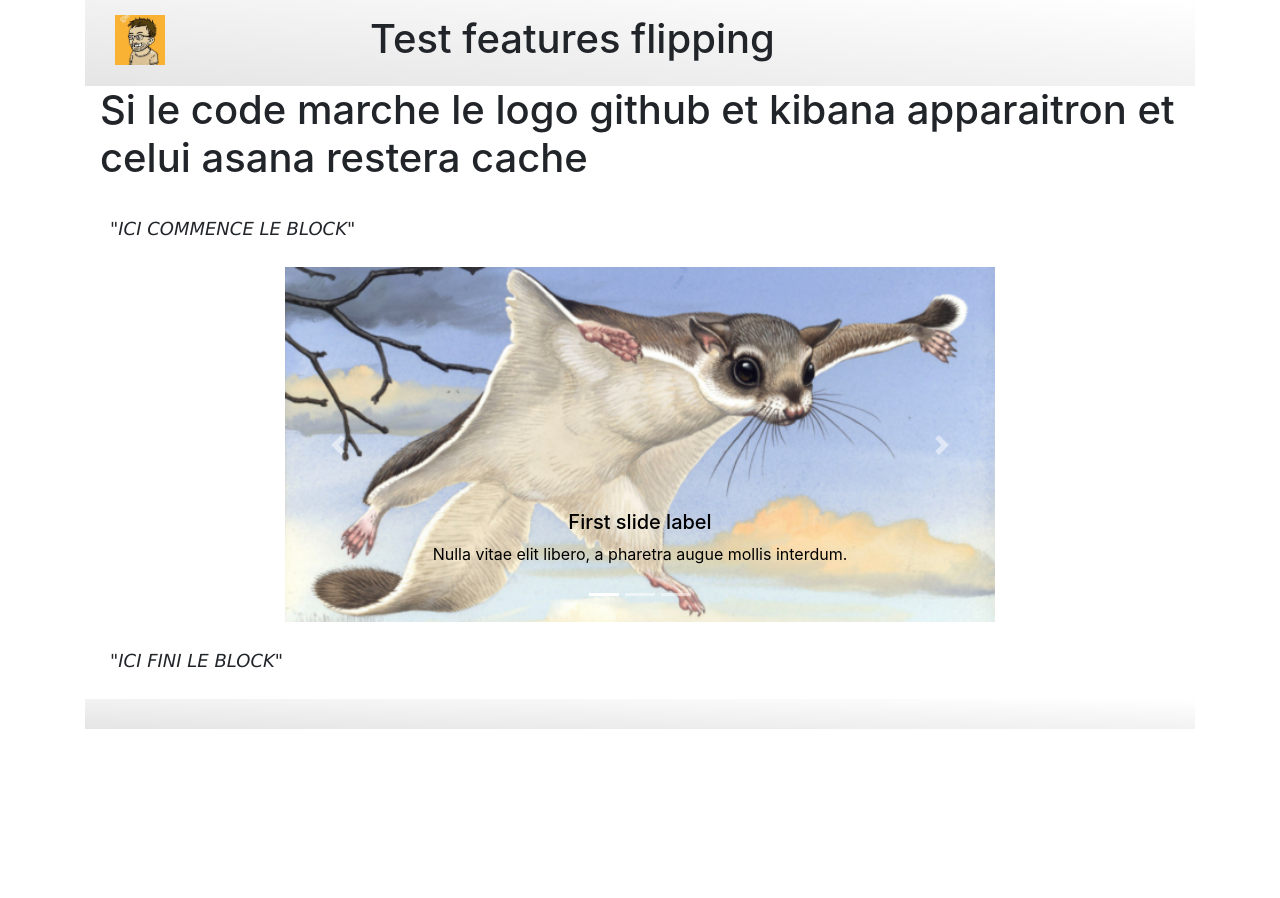
After one commit to shedelin/TestFeatureFliping, a Flask app: page /examplesolo in a window 1280 px wide. The commit adds this page. Run offline with Flask 2, Linux system fonts and the light colour scheme; data that the repository does not hold is empty; parts of the project's set-up code (start-up, migrations or seed data) failed here and were passed over; some libraries are stand-ins or nearby versions.

Commit message:
multi OK solo OK page edition ajout OK home OK

```diff
--- a/main.py
+++ b/main.py
@@ -1,5 +1,4 @@
 from flask import Flask, flash, redirect, render_template, request, session, abort, make_response, url_for
-from random import randint
 import json
 
 from document import Database
@@ -17,16 +16,48 @@ db = Md.db
 def home():
 	return  render_template('home.html')
 
+@app.route('/managefeature')
+def manageFeature():
+	features  = db.Features.find()
+
+	return  render_template('manageFeature.html', datas=features)
+
+@app.route('/examplesolo')
+def exampleSolo():
+	return  render_template('exampleSolo.html')
+
+@app.route('/examplemulti')
+def exampleMulti():
+	return  render_template('exampleMulti.html')
+
 @app.route('/featureIsOk', methods=['POST'])
 def featureIsOk():
 	feature_id = request.form['featureId']
-	country    = request.form["country"]
+	country    = request.form['country']
 
 	feature = Feature(feature_id)
 	states  = feature.getStates()
 	data = ("0", "1")['Activate' == states[country]]
 
 	resp = make_response(json.dumps(data))
+	resp.status_code = 200
+	resp.headers['Access-Control-Allow-Origin'] = '*'
+	return resp
+
+@app.route('/featuresAreOk', methods=['POST'])
+def featuresAreOk():
+	features = request.get_json()['listFeature']
+	datas = {}
+	for feature in features:
+		obj = features[feature]
+		featureId = obj['id']
+		feature = Feature(featureId)
+		states  = feature.getStates()
+		country = obj['country']
+		state = ("0", "1")['Activate' == states[country]]
+		datas[obj['pubId']] = state
+
+	resp = make_response(json.dumps(datas))
 	resp.status_code = 200
 	resp.headers['Access-Control-Allow-Origin'] = '*'
 	return resp
@@ -53,7 +84,7 @@ def addfeature():
 
 		flash('New feature successfuly created added.')
 
-		return redirect(url_for('home'))
+		return redirect(url_for('managefeature'))
 
 	return render_template('addEditFeature.html', form=form, type="create")
 
@@ -86,7 +117,7 @@ def editfeature(feature_id):
 
 		flash('feature successfuly edited.')
 
-		return redirect(url_for('home'))
+		return redirect(url_for('managefeature'))
 
 	# pas reussis a faire marcher
 	#form.populate_obj(feature)
--- a/static/js/home.js
+++ b/static/js/exampleSolo.js
@@ -17,11 +17,13 @@ function featureIsOk(featureId, country, pubId) {
 }
 
 $(document).ready(function() {
-	featureIsOk("5e836863bf1593d84896b3b3", "US", "1");
-	featureIsOk("5e836863bf1593d84896b3b3", "EN", "2");
-	featureIsOk("5e836863bf1593d84896b3b3", "FR", "3");
+	// ajouter ici des pubs si tu veux en tester plus
+	featureIsOk("5e83812bdc4aa21f03d3ee8c", "EN", "1");
+	featureIsOk("5e83815ddc4aa21f03d3ee8d", "FR", "2");
+	featureIsOk("5e8381addc4aa21f03d3ee8e", "US", "3");
 });
 
+// oublie pas de cacher la pub ici
 $('#pub1').hide();
 $('#pub2').hide();
 $('#pub3').hide();
--- /dev/null
+++ b/templates/exampleSolo.html
@@ -0,0 +1,66 @@
+{% extends "layout.html" %}
+{% block body %}
+  <div class="container">
+    <h1>
+      Si le code marche le logo github et kibana apparaitron et celui asana restera cache
+    </h1>
+    <div class="row">
+      <span class="col-md-12" id="pub1">
+        <i class="col-md-3">PUB Numero 1</i>
+        <img class="col-md-7" src="{{url_for('static', filename='images/logos/gmail-1.jpg')}}" alt="...">
+      </span>
+      <span class="col-md-12" style="font-family:Verdana;font-size: 18px; padding:25px;"><i>"ICI COMMENCE LE BLOCK"</i></span>
+      <div class="col-md-8 offset-md-2">
+        <div id="carouselExampleCaptions" class="carousel slide" data-ride="carousel">
+          <ol class="carousel-indicators">
+            <li data-target="#carouselExampleCaptions" data-slide-to="0" class="active"></li>
+            <li data-target="#carouselExampleCaptions" data-slide-to="1"></li>
+            <li data-target="#carouselExampleCaptions" data-slide-to="2"></li>
+          </ol>
+          <div class="carousel-inner">
+            <div class="carousel-item active">
+              <img src="{{url_for('static', filename='images/119.png')}}" class="d-block w-100" alt="...">
+              <div class="carousel-caption d-none d-md-block" style="color:black;">
+                <h5>First slide label</h5>
+                <p>Nulla vitae elit libero, a pharetra augue mollis interdum.</p>
+              </div>
+            </div>
+            <div class="carousel-item">
+              <img src="{{url_for('static', filename='images/119.png')}}" class="d-block w-100" alt="...">
+              <div class="carousel-caption d-none d-md-block" style="color:black;">
+                <h5>Second slide label</h5>
+                <p>Lorem ipsum dolor sit amet, consectetur adipiscing elit.</p>
+              </div>
+            </div>
+            <div class="carousel-item">
+              <img src="{{url_for('static', filename='images/119.png')}}" class="d-block w-100" alt="...">
+              <div class="carousel-caption d-none d-md-block" style="color:black;">
+                <h5>Third slide label</h5>
+                <p>Praesent commodo cursus magna, vel scelerisque nisl consectetur.</p>
+              </div>
+            </div>
+          </div>
+          <a class="carousel-control-prev" href="#carouselExampleCaptions" role="button" data-slide="prev">
+            <span class="carousel-control-prev-icon" aria-hidden="true"></span>
+            <span class="sr-only">Previous</span>
+          </a>
+          <a class="carousel-control-next" href="#carouselExampleCaptions" role="button" data-slide="next">
+            <span class="carousel-control-next-icon" aria-hidden="true"></span>
+            <span class="sr-only">Next</span>
+          </a>
+        </div>
+      </div>
+      <span class="col-md-12" style="font-family:Verdana;font-size: 18px; padding:25px;"><i>"ICI FINI LE BLOCK"</i></span>
+      <span class="col-md-12" id="pub2">
+        <i class="col-md-3">PUB Numero 2</i>
+        <img class="col-md-7" src="{{url_for('static', filename='images/logos/kibana.png')}}" alt="...">
+      </span>
+      <span class="col-md-12" id="pub3">
+        <i class="col-md-3">PUB Numero 3</i>
+        <img class="col-md-7" src="{{url_for('static', filename='images/logos/asana.png')}}" alt="...">
+      </span>
+    </div>
+  </div>
+  <script src="https://code.jquery.com/jquery-3.4.1.min.js" integrity="sha256-CSXorXvZcTkaix6Yvo6HppcZGetbYMGWSFlBw8HfCJo=" crossorigin="anonymous"></script>
+  <script type="text/javascript" src="{{url_for('static', filename='js/exampleSolo.js')}}"></script>
+{% endblock %}
--- a/templates/layout.html
+++ b/templates/layout.html
@@ -16,16 +16,12 @@
   <div class="container">
     <div class="section-wrapper wrapper">
       <div class="section-header">
-        <div uk-grid>
-          <div class="uk-width-auto@m">
-            <a href="{{ url_for('home') }}">
-              <img style="width: 445px;" src="{{url_for('static', filename='images/logos/github-1.png')}}">
-            </a>
-          </div>
+        <div class="row">
+          <a class="col-md-3" href="{{ url_for('home') }}">
+            <img style="width: 50px;" src="{{url_for('static', filename='images/profil.jpeg')}}">
+          </a>
+          <h1> Test features flipping</h1>
         </div>
-      </div>
-      <div>
-        <d1> Test features flipping</d1>
       </div>
     </div>
     {% with messages = get_flashed_messages() %}
```
Also changed, not shown: static/js/exampleMulti.js (added, +36 -0 lines), templates/exampleMulti.html (added, +66 -0 lines), templates/home.html (+15 -54 lines), templates/manageFeature.html (added, +55 -0 lines), static/images/profil.jpeg (added).
